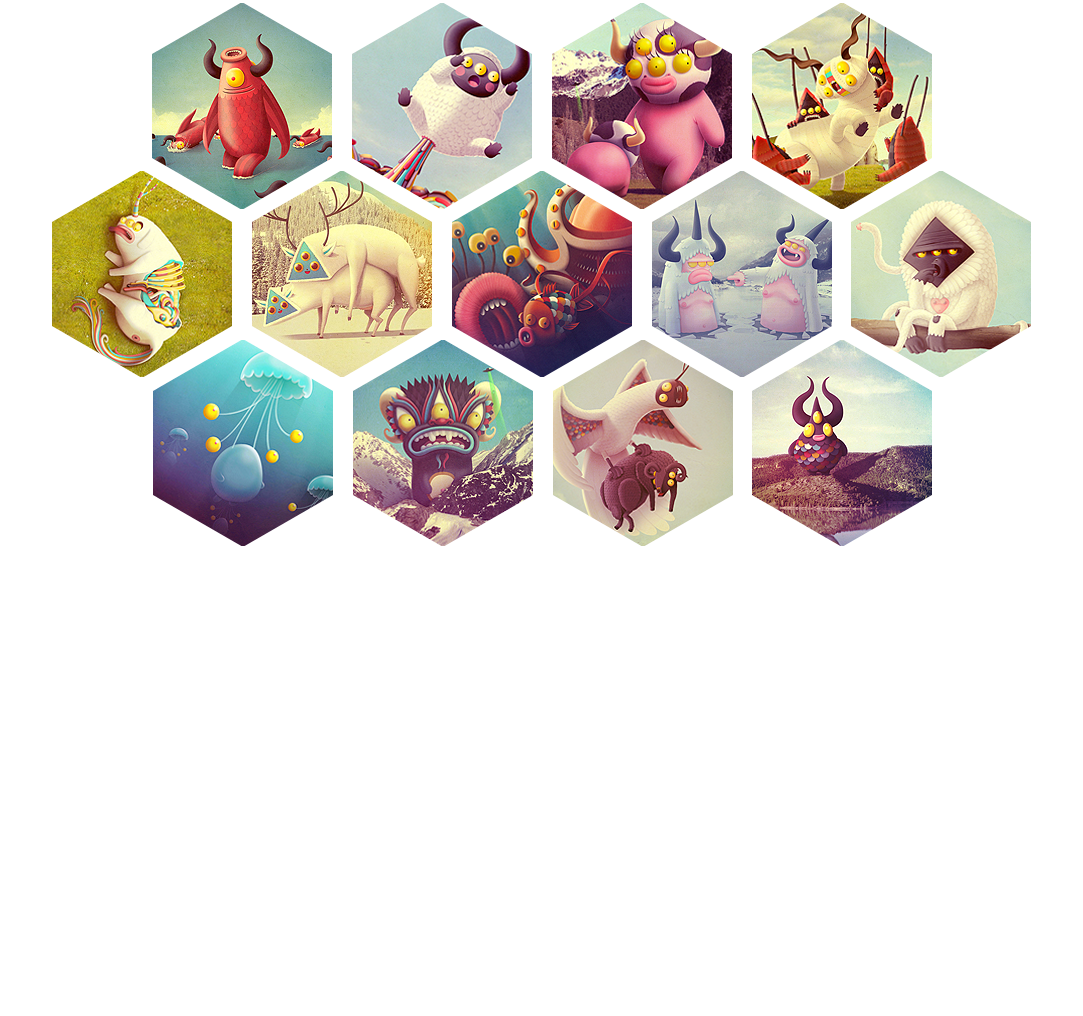
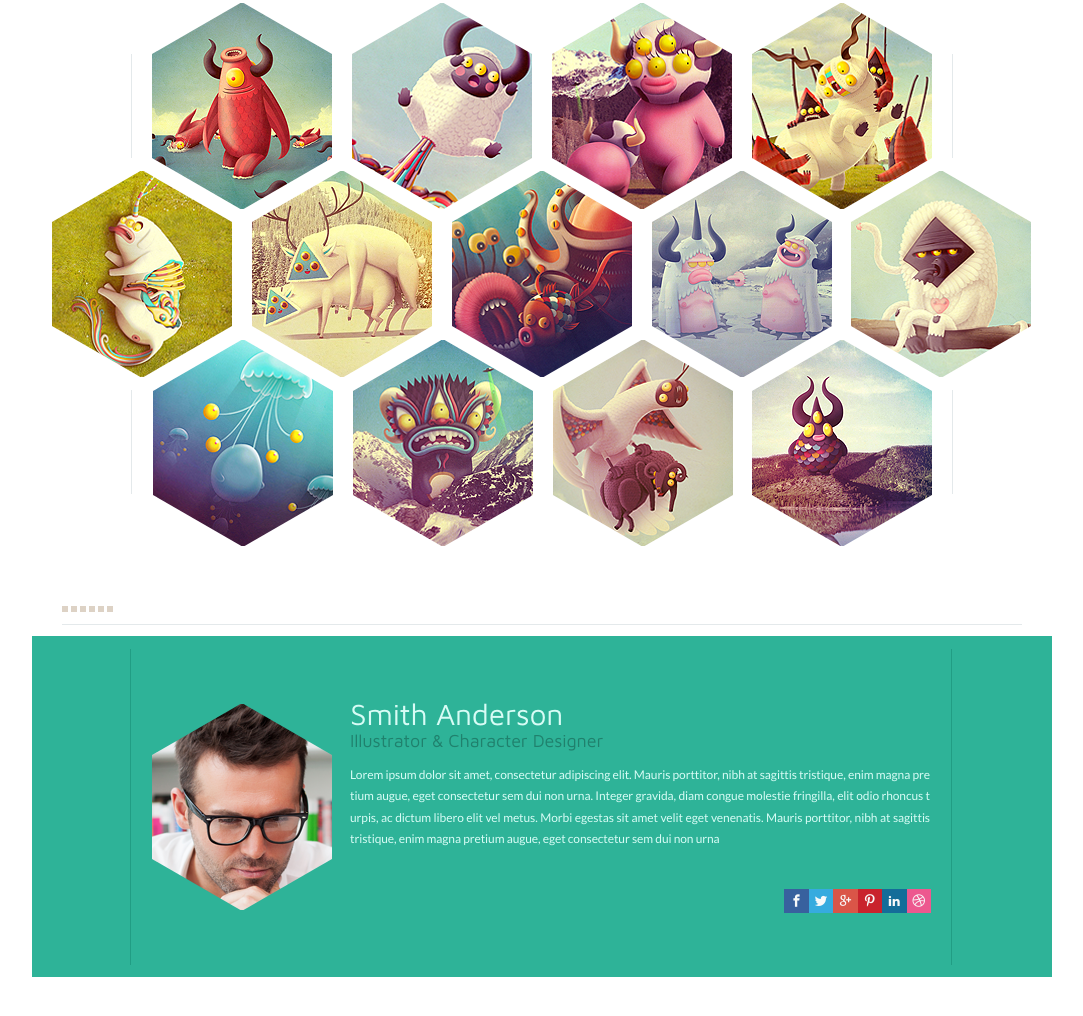
Before and after one commit to muratx10/hexal, a plain HTML site: page index.html in a window 1280 px wide. Shown: the part 150-1166 px from the top of the page, without its empty margins (98-1181 px from the left). Before the commit the page ends 800 px from the top, so only its background shows below. Drawn offline with Linux system fonts and the light colour scheme.

Commit message:
feat: Add Article section

```diff
--- /dev/null
+++ b/assets/fonts/icomoon/style.css
@@ -0,0 +1,44 @@
+@font-face {
+  font-family: 'icomoon';
+  src:  url('fonts/icomoon.eot?u2iuya');
+  src:  url('fonts/icomoon.eot?u2iuya#iefix') format('embedded-opentype'),
+    url('fonts/icomoon.ttf?u2iuya') format('truetype'),
+    url('fonts/icomoon.woff?u2iuya') format('woff'),
+    url('fonts/icomoon.svg?u2iuya#icomoon') format('svg');
+  font-weight: normal;
+  font-style: normal;
+}
+
+[class^="icon-"], [class*=" icon-"] {
+  /* use !important to prevent issues with browser extensions that change fonts */
+  font-family: 'icomoon' !important;
+  speak: none;
+  font-style: normal;
+  font-weight: normal;
+  font-variant: normal;
+  text-transform: none;
+  line-height: 1;
+
+  /* Better Font Rendering =========== */
+  -webkit-font-smoothing: antialiased;
+  -moz-osx-font-smoothing: grayscale;
+}
+
+.icon-pinterest:before {
+  content: "\e900";
+}
+.icon-google:before {
+  content: "\e901";
+}
+.icon-facebook:before {
+  content: "\ea90";
+}
+.icon-twitter:before {
+  content: "\ea96";
+}
+.icon-dribbble:before {
+  content: "\eaa7";
+}
+.icon-linkedin:before {
+  content: "\eaca";
+}
--- a/index.html
+++ b/index.html
@@ -8,6 +8,7 @@
     <title>Hexal</title>
     <link rel="stylesheet" type="text/css" href="./normalize.css">
     <link rel="stylesheet" type="text/css" href="./styles.css">
+    <link rel="stylesheet" type="text/css" href="./assets/fonts/icomoon/style.css">
 </head>
 
 <body>
@@ -26,8 +27,10 @@
     </header>
 
     <main>
+        <span class="v-line1"></span>
+        <span class="v-line2"></span>
         <div class="portfolio">
-            <div class="portfolio__item">
+            <div class="hexagon__item">
                 <div class="hexagon-first-layer">
                     <div class="hexagon-second-layer">
                         <div class="hexagon-img">
@@ -36,7 +39,7 @@
                     </div>
                 </div>
             </div>
-            <div class="portfolio__item">
+            <div class="hexagon__item">
                 <div class="hexagon-first-layer">
                     <div class="hexagon-second-layer">
                         <div class="hexagon-img">
@@ -45,7 +48,7 @@
                     </div>
                 </div>
             </div>
-            <div class="portfolio__item">
+            <div class="hexagon__item">
                 <div class="hexagon-first-layer">
                     <div class="hexagon-second-layer">
                         <div class="hexagon-img">
@@ -54,7 +57,7 @@
                     </div>
                 </div>
             </div>
-            <div class="portfolio__item">
+            <div class="hexagon__item">
                 <div class="hexagon-first-layer">
                     <div class="hexagon-second-layer">
                         <div class="hexagon-img">
@@ -63,7 +66,7 @@
                     </div>
                 </div>
             </div>
-            <div class="portfolio__item">
+            <div class="hexagon__item">
                 <div class="hexagon-first-layer">
                     <div class="hexagon-second-layer">
                         <div class="hexagon-img">
@@ -72,7 +75,7 @@
                     </div>
                 </div>
             </div>
-            <div class="portfolio__item">
+            <div class="hexagon__item">
                 <div class="hexagon-first-layer">
                     <div class="hexagon-second-layer">
                         <div class="hexagon-img">
@@ -81,7 +84,7 @@
                     </div>
                 </div>
             </div>
-            <div class="portfolio__item">
+            <div class="hexagon__item">
                 <div class="hexagon-first-layer">
                     <div class="hexagon-second-layer">
                         <div class="hexagon-img">
@@ -90,7 +93,7 @@
                     </div>
                 </div>
             </div>
-            <div class="portfolio__item">
+            <div class="hexagon__item">
                 <div class="hexagon-first-layer">
                     <div class="hexagon-second-layer">
                         <div class="hexagon-img">
@@ -99,7 +102,7 @@
                     </div>
                 </div>
             </div>
-            <div class="portfolio__item">
+            <div class="hexagon__item">
                 <div class="hexagon-first-layer">
                     <div class="hexagon-second-layer">
                         <div class="hexagon-img">
@@ -108,7 +111,7 @@
                     </div>
                 </div>
             </div>
-            <div class="portfolio__item">
+            <div class="hexagon__item">
                 <div class="hexagon-first-layer">
                     <div class="hexagon-second-layer">
                         <div class="hexagon-img">
@@ -117,7 +120,7 @@
                     </div>
                 </div>
             </div>
-            <div class="portfolio__item">
+            <div class="hexagon__item">
                 <div class="hexagon-first-layer">
                     <div class="hexagon-second-layer">
                         <div class="hexagon-img">
@@ -126,7 +129,7 @@
                     </div>
                 </div>
             </div>
-            <div class="portfolio__item">
+            <div class="hexagon__item">
                 <div class="hexagon-first-layer">
                     <div class="hexagon-second-layer">
                         <div class="hexagon-img">
@@ -135,7 +138,7 @@
                     </div>
                 </div>
             </div>
-            <div class="portfolio__item">
+            <div class="hexagon__item">
                 <div class="hexagon-first-layer">
                     <div class="hexagon-second-layer">
                         <div class="hexagon-img">
@@ -145,7 +148,50 @@
                 </div>
             </div>
         </div>
+        <div class="pagination">
+            <ul>
+                <li><a href="#"></a></li>
+                <li><a href="#"></a></li>
+                <li><a href="#"></a></li>
+                <li><a href="#"></a></li>
+                <li><a href="#"></a></li>
+                <li><a href="#"></a></li>
+            </ul>
+            <span class="bottom-line"></span>
+        </div>
+        <article class="description">
+            <div class="container">
+                <div class="col-1">
+                    <div class="hexagon__item">
+                        <div class="hexagon-first-layer">
+                            <div class="hexagon-second-layer">
+                                <div class="hexagon-img">
+                                    <img src="./assets/Smith A.png" alt="Smith Anderson photo">
+                                </div>
+                            </div>
+                        </div>
+                    </div>
+                </div>
+                <div class="col-2">
+                    <h1> Smith Anderson</h1>
+                    <h2>Illustrator & Character Designer</h2>
+                    <p>Lorem ipsum dolor sit amet, consectetur adipiscing elit. Mauris porttitor, nibh at sagittis
+                        tristique, enim magna pretium augue, eget consectetur sem dui non urna. Integer gravida, diam
+                        congue molestie fringilla, elit odio rhoncus turpis, ac dictum libero elit vel metus. Morbi
+                        egestas sit amet velit eget venenatis. Mauris porttitor, nibh at sagittis tristique, enim magna
+                        pretium augue, eget consectetur sem dui non urna</p>
+                        <div class="socialmedia">
+                            <a href="https://www.facebook.com/" target="_blank" class="icon-facebook"></a>
+                            <a href="https://www.twitter.com/" target="_blank" class="icon-twitter"></a>
+                            <a href="https://plus.google.com/discover" target="_blank" class="icon-google"></a>
+                            <a href="https://www.pinterest.com/" target="_blank" class="icon-pinterest"></a>
+                            <a href="https://www.linkedin.com/" target="_blank" class="icon-linkedin"></a>
+                            <a href="https://dribbble.com/" target="_blank" class="icon-dribbble"></a>
+                        </div>
+                </div>
 
+            </div>
+        </article>
     </main>
 
     <footer></footer>
--- a/styles.css
+++ b/styles.css
@@ -100,6 +100,7 @@ header:before {
 main {
     max-width: 1024px;
     margin: 90px auto;
+    position: relative;
 }
 
 .portfolio {
@@ -108,7 +109,7 @@ main {
     max-width: 994px;
 }
 
-.portfolio__item {
+.hexagon__item {
     width: 180px;
     height: 206px;
     overflow: hidden;
@@ -117,16 +118,16 @@ main {
     margin: 0 8px;
 }
 
-.portfolio__item:hover .hexagon-img img {
+.portfolio .hexagon__item:hover .hexagon-img img {
     transform: scale(1.3);
     transition: 0.2s;
 }
 
-.portfolio__item:nth-child(4n+5) {
+.hexagon__item:nth-child(4n+5) {
     margin-left: 7px;
 }
 
-.portfolio__item:nth-child(n+5) {
+.hexagon__item:nth-child(n+5) {
     margin-top: -42px;
 }
 
@@ -163,64 +164,231 @@ main {
     transition: 0.3s;
 }
 
-
-
-/* .hexagon:before {
-	content: "";
-	position: absolute;
-	top: 0;
-	left: 0;
-	width: 0;
-	height: 0;
-	border-left: 90px solid #fff;
-	border-right: 90px solid #fff;
-    border-bottom: 51px solid transparent;
-    z-index: 2;
-
-}
-.hexagon:after {
-	content: "";
-	position: absolute;
-	bottom: 0;
-	left: 0;
-	width: 0;
-	height: 0;
-	border-left: 90px solid #fff;
-	border-right: 90px solid #fff;
-    border-top: 51px solid transparent;
-    z-index: 2;
+.v-line1,
+.v-line2,
+.v-line1:after,
+.v-line2:after {
+    position: absolute;
+    display: inline-block;
+    width: 1px;
+    height: 104px;
+    background-color: #e4e9eb;
 }
 
-.hexagon img {
-    width: 123%;
-    height: 107.5%;
-    position: relative;
-    right: 22px;
-    top: -11px;
+.v-line1 {
+    top: 51px;
+    left: 101px;
 }
 
-main {
-    display: flex;
-    margin-top: 100px;
-    flex-wrap: wrap;
-    flex-direction: row;
+.v-line2 {
+    top: 51px;
+    right: 101px;
 }
 
-.portfolio-block {
-    max-width: 1024px;
-    margin: 0 auto;
-    border: red solid thin;
+.v-line1:after {
+    content: '';
+    top: 336px;
+    left: 0;
 }
 
-.row {
+.v-line2:after {
+    content: '';
+    left: 0;
+    top: 336px;
+}
+
+.pagination {
+    max-width: 1024px;
+    margin-left: -8px;
+    margin-top: 48px;
+}
+
+.pagination ul {
     display: flex;
-    flex-basis: 100%;
-    justify-content: center;
-    /* border: 1px solid blue; */
-/* }
+    width: 51px;
+    justify-content: space-between;
+}
 
-.row:nth-child(even) {
+.pagination li {
+    list-style: none;
+    display: inline-block;
+    margin: 0;
+}
+
+.pagination a {
+    display: inline-block;
+    width: 6px;
+    height: 6px;
+    background-color: #ddd2c5;
+    transition: 0.2s;
+}
+
+.pagination li:hover a {
+    background-color: #8b8784;
+    transition: 0.2s;
+}
+
+.bottom-line {
+    display: block;
+    width: 960px;
+    height: 1px;
+    background-color: #e4e9eb;
+    margin-left: 40px;
+    margin-top: -9px;
+}
+
+.description {
+    background-color: #2eb398;
+    height: 341px;
+    width: 1020px;
+    overflow: hidden;
+    margin: 11px auto;
+}
+
+.container {
+    display: flex;
+    width: 796px;
+    margin: 68px auto;
     position: relative;
-    top: -20px;
-    z-index: -3;
-} */
+}
+
+.container:before {
+    content: '';
+    display: inline-block;
+    width: 1px;
+    height: 316px;
+    background-color: #219d84;
+    position: absolute;
+    top: -55px;
+    left: -14px;
+}
+
+.container:after {
+    content: '';
+    display: inline-block;
+    width: 1px;
+    height: 316px;
+    background-color: #219d84;
+    position: absolute;
+    top: -55px;
+    right: -12px;
+}
+
+.description .hexagon__item img {
+    transform: translate(104px, 11px);
+}
+
+h1 {
+    color: #d7fcf5;
+    margin: 0;
+    font-family: 'MavenPro-Regular', sans-serif;
+    font-weight: inherit;
+    font-size: 30px;
+    letter-spacing: -0.007em;
+}
+
+h2 {
+    font-family: 'MavenPro-Regular', sans-serif;
+    font-weight: inherit;
+    margin: 0;
+    color: #20816d;
+    font-size: 18px;
+    letter-spacing: -0.007em;
+}
+
+p {
+    font-family: 'Lato-Regular', sans-serif;
+    font-size: 12px;
+    color: #d7fcf5;
+    line-height: 21.56px;
+    hyphens: auto;
+    word-break: break-all;
+    text-align: justify;
+    letter-spacing: -0.007em;
+}
+
+.col-1,
+.col-2 {
+    display: inline-flex;
+}
+
+.col-2 {
+    padding: 0;
+    margin: -7px 10px;
+    flex-direction: column;
+}
+
+.socialmedia {
+    display: inline-flex;
+    align-self: flex-end;
+    margin-right: -1px;
+    margin-top: 27px;
+}
+
+.socialmedia a {
+    text-decoration: none;
+    color: #F8F9F9;
+    padding: 6px 6px;
+    display: inline-block;
+    font-size: 0.78em;
+    transition: 0.2s;
+}
+
+.icon-facebook {
+    background-color: #38619E;
+}
+
+.icon-twitter {
+    background-color: #36ABDF;
+}
+
+.icon-google {
+    background-color: #DA5548;
+}
+
+.icon-pinterest {
+    background-color: #C9232D;
+}
+
+.icon-linkedin {
+    background-color: #146D99;
+}
+
+.icon-dribbble {
+    background-color: #ED588F;
+}
+
+/* Social media link hover action */
+.icon-facebook:hover,
+.icon-twitter:hover,
+.icon-google:hover,
+.icon-pinterest:hover,
+.icon-linkedin:hover,
+.icon-dribbble:hover {
+    background-color: #F8F9F9;
+    transition: 0.2s;
+}
+
+.icon-facebook:hover {
+    color: #38619E;
+}
+
+.icon-twitter:hover {
+    color: #36ABDF;
+}
+
+.icon-google:hover {
+    color: #DA5548;
+}
+
+.icon-pinterest:hover {
+    color: #C9232D;
+}
+
+.icon-linkedin:hover {
+    color: #146D99;
+}
+
+.icon-dribbble:hover {
+    color: #ED588F;
+}
```
Also changed, not shown: assets/fonts/icomoon/selection.json (added, +1 -0 lines), assets/Smith A.png (renamed from assets/Smith A..png), assets/fonts/icomoon/fonts/icomoon.ttf (added), assets/fonts/icomoon/fonts/icomoon.woff (added), 6 other files.
